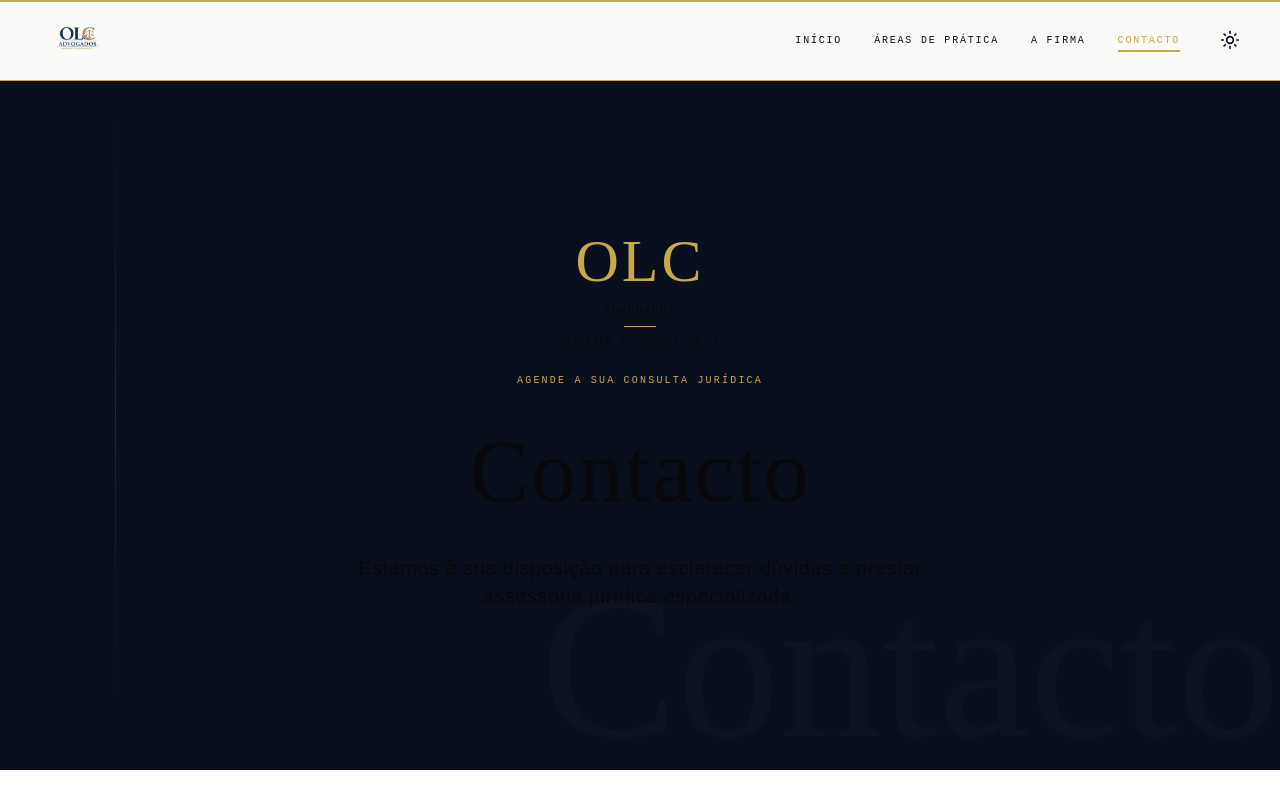
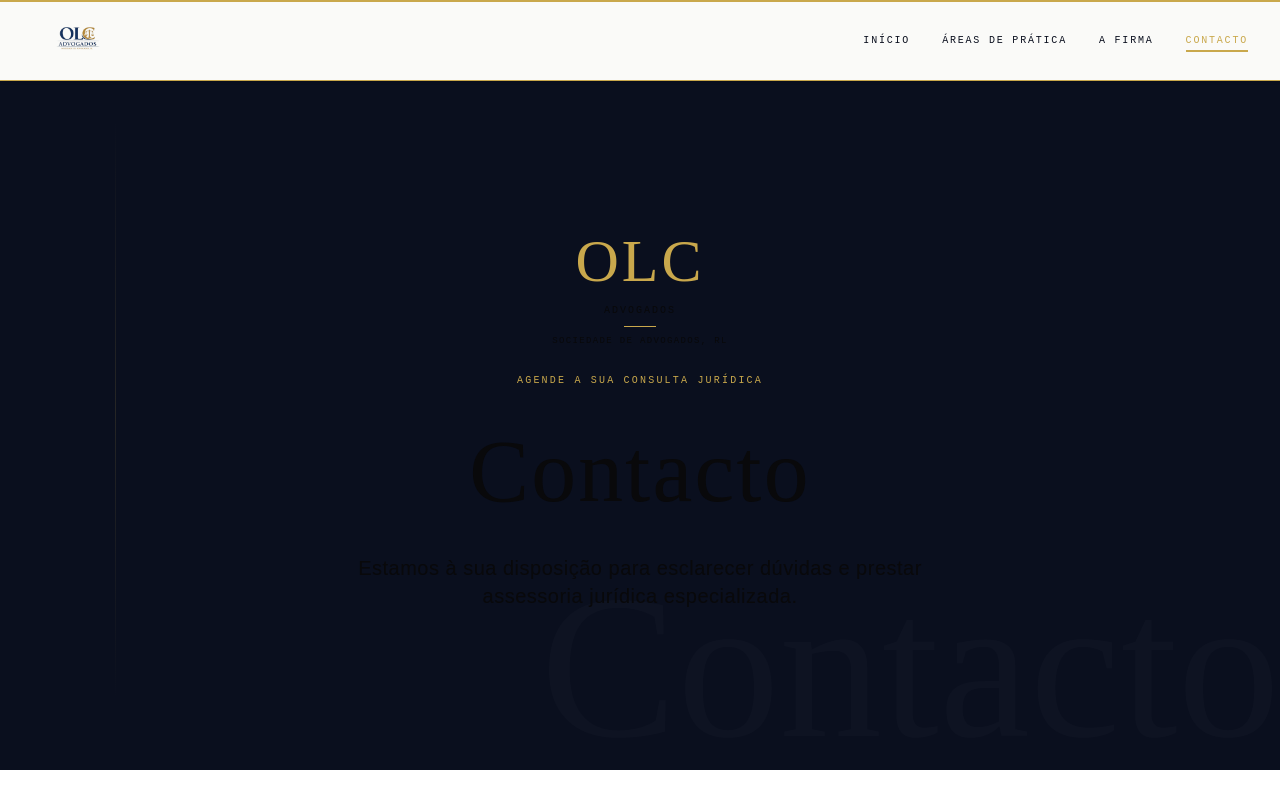
Before and after one commit to NiltonCarlosdawg/OLC, a React (Vite) app: page /contact in a window 1280 px wide. Shown: the top 800 px of the page. Built offline with nearby package versions, Linux system fonts and the light colour scheme; the HTML template or start-up script is replaced by a standard one.

Commit message:
Remover toggle de dark mode - site apenas light

```diff
--- a/src/components/layout/Header.tsx
+++ b/src/components/layout/Header.tsx
@@ -2,7 +2,6 @@ import { Link, useLocation } from 'react-router-dom';
 import { Menu } from 'lucide-react';
 import { useState } from 'react';
 import { motion } from 'framer-motion';
-import { ThemeToggle } from './ThemeToggle';
 import { Button } from '@/components/ui/button';
 import { Sheet, SheetContent, SheetTrigger } from '@/components/ui/sheet';
 import { cn } from '@/lib/utils';
@@ -70,12 +69,10 @@ export function Header() {
                 </Link>
               );
             })}
-            <ThemeToggle />
           </nav>
 
           {/* ── Mobile ───────────────────────────────────────────── */}
           <div className="md:hidden flex items-center gap-2">
-            <ThemeToggle />
             <Sheet open={mobileMenuOpen} onOpenChange={setMobileMenuOpen}>
               <SheetTrigger asChild>
                 <Button variant="ghost" size="icon" className="size-9" style={{ color: COLORS.navy }}>
```
